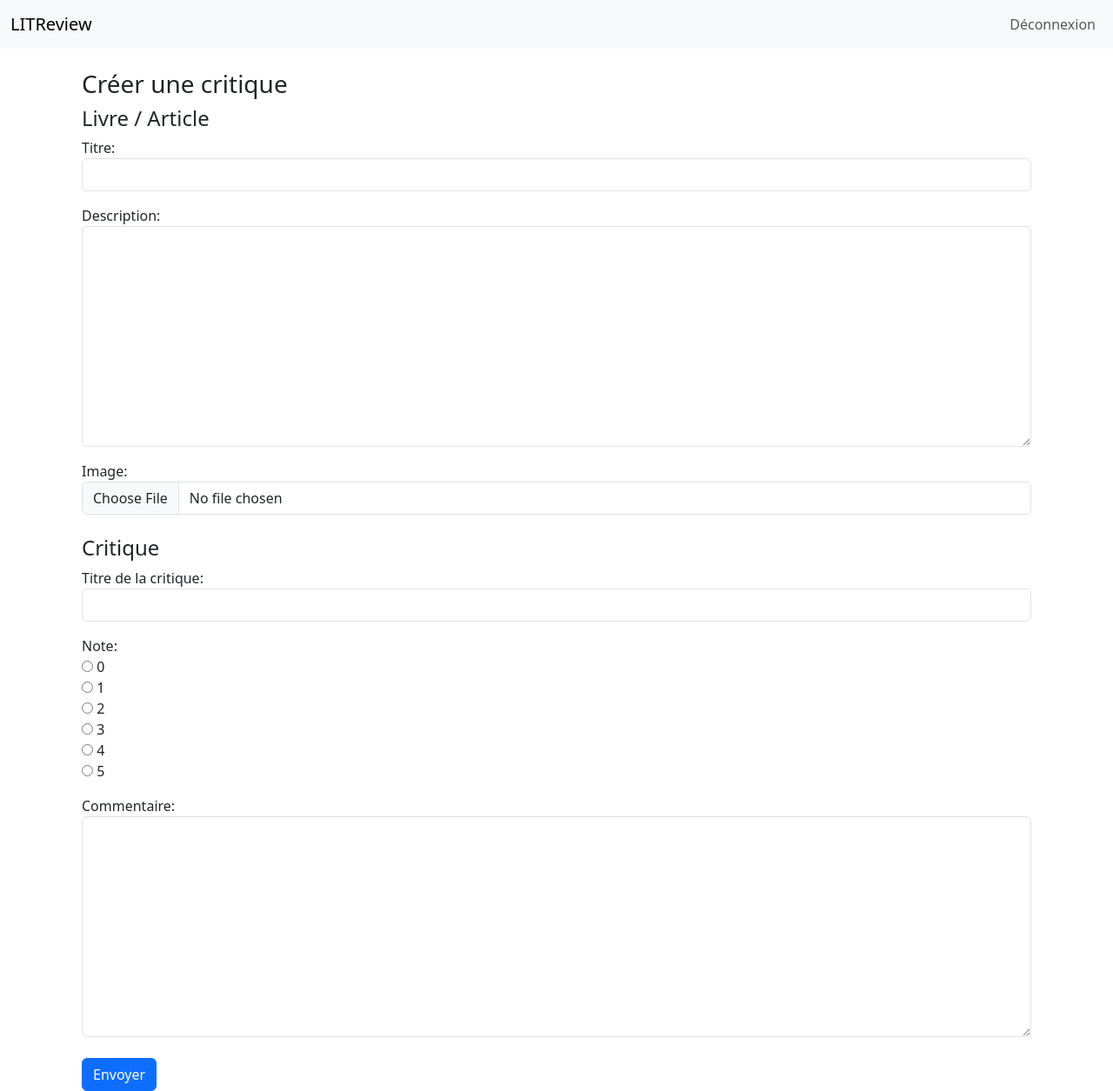
After one commit to lorycarvajol/litreview, a Django app: page /create_review_autonomous/ in a window 1280 px wide. The commit adds this page. Shown: the whole page at 87% size. Run offline with Django 5.2, Linux system fonts and the light colour scheme; a user stored in the database is signed in.

Commit message:
simple reviews done

```diff
--- a/book_review/reviews/forms.py
+++ b/book_review/reviews/forms.py
@@ -3,6 +3,51 @@ from django.contrib.auth.forms import UserCreationForm
 from django.contrib.auth.models import User
 from django.contrib.auth.forms import AuthenticationForm
 from .models import Review, Ticket
+
+
+from django import forms
+from .models import Review, Ticket
+
+
+class TicketForm(forms.ModelForm):
+    class Meta:
+        model = Ticket
+        fields = ["title", "description", "image"]
+        widgets = {
+            "title": forms.TextInput(attrs={"class": "form-control"}),
+            "description": forms.Textarea(attrs={"class": "form-control"}),
+            "image": forms.ClearableFileInput(attrs={"class": "form-control"}),
+        }
+
+
+class AutonomousReviewForm(forms.Form):
+    # Champs pour le Livre/Article
+    ticket_title = forms.CharField(
+        label="Titre",
+        max_length=128,
+        widget=forms.TextInput(attrs={"class": "form-control"}),
+    )
+    ticket_description = forms.CharField(
+        label="Description", widget=forms.Textarea(attrs={"class": "form-control"})
+    )
+    ticket_image = forms.ImageField(
+        label="Image",
+        required=False,
+        widget=forms.ClearableFileInput(attrs={"class": "form-control"}),
+    )
+
+    # Champs pour la Critique
+    review_headline = forms.CharField(
+        label="Titre de la critique",
+        max_length=128,
+        widget=forms.TextInput(attrs={"class": "form-control"}),
+    )
+    review_rating = forms.ChoiceField(
+        label="Note", choices=[(i, str(i)) for i in range(6)], widget=forms.RadioSelect
+    )
+    review_body = forms.CharField(
+        label="Commentaire", widget=forms.Textarea(attrs={"class": "form-control"})
+    )
 
 
 class ReviewForm(forms.ModelForm):
@@ -13,17 +58,6 @@ class ReviewForm(forms.ModelForm):
             "headline": forms.TextInput(attrs={"class": "form-control"}),
             "rating": forms.RadioSelect(choices=[(i, str(i)) for i in range(6)]),
             "body": forms.Textarea(attrs={"class": "form-control"}),
-        }
-
-
-class TicketForm(forms.ModelForm):
-    class Meta:
-        model = Ticket
-        fields = ["title", "description", "image"]
-        widgets = {
-            "title": forms.TextInput(attrs={"class": "form-control"}),
-            "description": forms.Textarea(attrs={"class": "form-control"}),
-            "image": forms.ClearableFileInput(attrs={"class": "form-control"}),
         }
 
 
--- /dev/null
+++ b/book_review/reviews/templates/reviews/create_review_autonomous.html
@@ -0,0 +1,39 @@
+{% extends "base_generic.html" %}
+
+{% block title %}Créer une critique{% endblock %}
+
+{% block content %}
+<div class="container mt-4">
+    <h1 class="h3">Créer une critique</h1>
+    <form method="post" enctype="multipart/form-data">
+        {% csrf_token %}
+        <div class="mb-4">
+            <h4>Livre / Article</h4>
+            <div class="mb-3">
+                {{ form.ticket_title.label_tag }}{{ form.ticket_title }}
+            </div>
+            <div class="mb-3">
+                {{ form.ticket_description.label_tag }}{{ form.ticket_description }}
+            </div>
+            <div class="mb-3">
+                {{ form.ticket_image.label_tag }}{{ form.ticket_image }}
+            </div>
+        </div>
+
+        <div class="mb-4">
+            <h4>Critique</h4>
+            <div class="mb-3">
+                {{ form.review_headline.label_tag }}{{ form.review_headline }}
+            </div>
+            <div class="mb-3">
+                {{ form.review_rating.label_tag }}{{ form.review_rating }}
+            </div>
+            <div class="mb-3">
+                {{ form.review_body.label_tag }}{{ form.review_body }}
+            </div>
+        </div>
+
+        <button type="submit" class="btn btn-primary">Envoyer</button>
+    </form>
+</div>
+{% endblock %}
--- a/book_review/reviews/urls.py
+++ b/book_review/reviews/urls.py
@@ -1,7 +1,13 @@
 from django.urls import path
 from .views import CustomLoginView, create_review, create_ticket, register
 from django.contrib.auth.views import LogoutView
-from .views import CustomLoginView, register, home_view, custom_logout_view
+from .views import (
+    CustomLoginView,
+    register,
+    home_view,
+    custom_logout_view,
+    create_review_autonomous,
+)
 
 urlpatterns = [
     path("login/", CustomLoginView.as_view(), name="login"),
@@ -14,4 +20,9 @@ urlpatterns = [
     path(
         "review/create/<int:ticket_id>/", create_review, name="create_review"
     ),  # URL pour créer une critique
+    path(
+        "create_review_autonomous/",
+        create_review_autonomous,
+        name="create_review_autonomous",
+    ),
 ]
--- a/book_review/reviews/views.py
+++ b/book_review/reviews/views.py
@@ -2,10 +2,42 @@ from django.shortcuts import get_object_or_404, render, redirect
 from django.contrib.auth import login
 from django.contrib.auth.views import LoginView
 from django.contrib.auth.decorators import login_required
-from .forms import CustomUserCreationForm  # Corrige l'importation ici
+from .forms import (
+    AutonomousReviewForm,
+    CustomUserCreationForm,
+)  # Corrige l'importation ici
 from .models import Profile, Ticket, Review
 from django.contrib.auth import logout
 from .forms import TicketForm, ReviewForm
+
+
+@login_required
+def create_review_autonomous(request):
+    if request.method == "POST":
+        form = AutonomousReviewForm(request.POST, request.FILES)
+        if form.is_valid():
+            # Créer le ticket
+            ticket = Ticket.objects.create(
+                title=form.cleaned_data["ticket_title"],
+                description=form.cleaned_data["ticket_description"],
+                image=form.cleaned_data["ticket_image"],
+                user=request.user,
+            )
+
+            # Créer la critique associée
+            Review.objects.create(
+                ticket=ticket,
+                headline=form.cleaned_data["review_headline"],
+                rating=form.cleaned_data["review_rating"],
+                body=form.cleaned_data["review_body"],
+                user=request.user,
+            )
+
+            return redirect("home")
+    else:
+        form = AutonomousReviewForm()
+
+    return render(request, "reviews/create_review_autonomous.html", {"form": form})
 
 
 @login_required
@@ -71,8 +103,12 @@ def home_view(request):
         ).first()  # On suppose qu'un seul review par ticket
         tickets_with_reviews.append((ticket, ticket_review))
 
+    # Critiques autonomes
+    autonomous_reviews = Review.objects.filter(ticket__isnull=True, user=request.user)
+
     context = {
         "tickets_with_reviews": tickets_with_reviews,
+        "autonomous_reviews": autonomous_reviews,
     }
     return render(request, "reviews/home.html", context)
 
```
Also changed, not shown: book_review/reviews/models.py (+4 -6 lines), book_review/reviews/templates/reviews/home.html (+14 -2 lines), book_review/db.sqlite3, book_review/reviews/migrations/0005_remove_review_ticket_review_icket.py (added), book_review/reviews/migrations/0006_rename_icket_review_ticket_alter_review_body_and_more.py (added).
